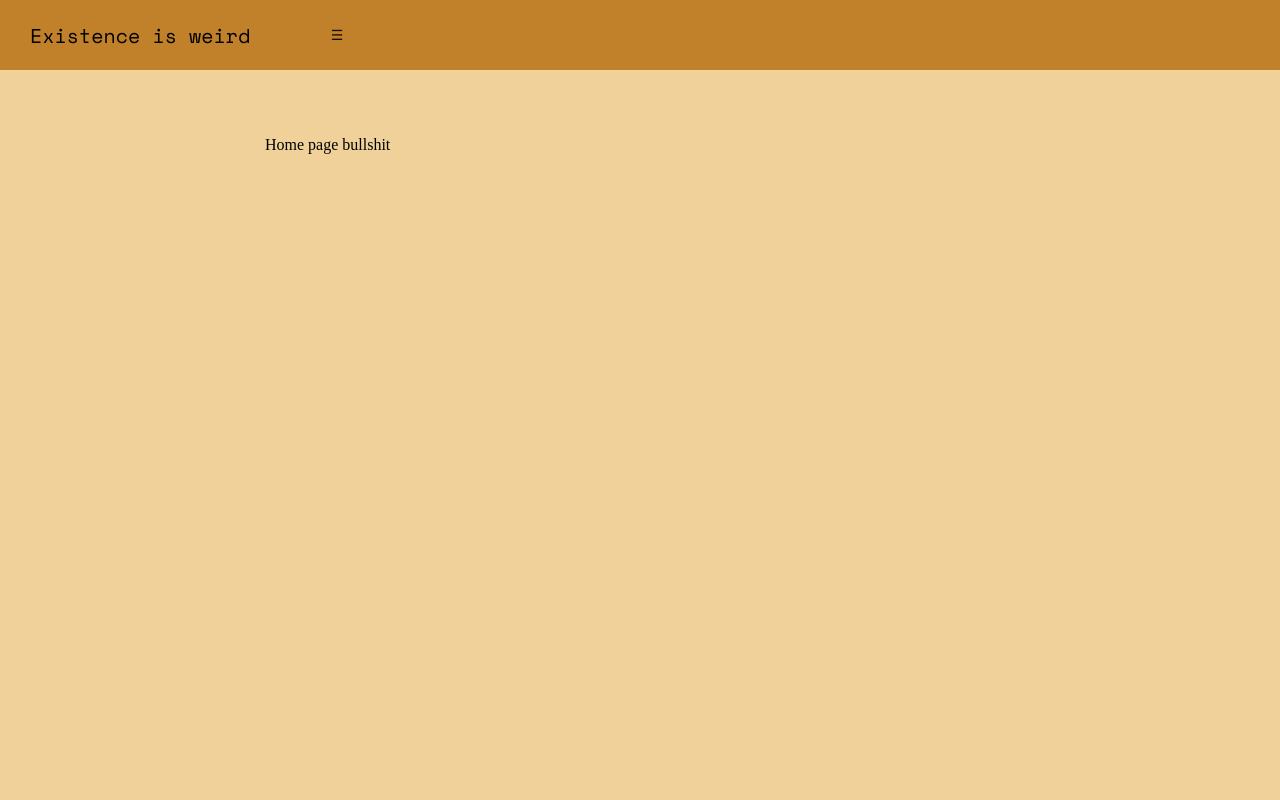
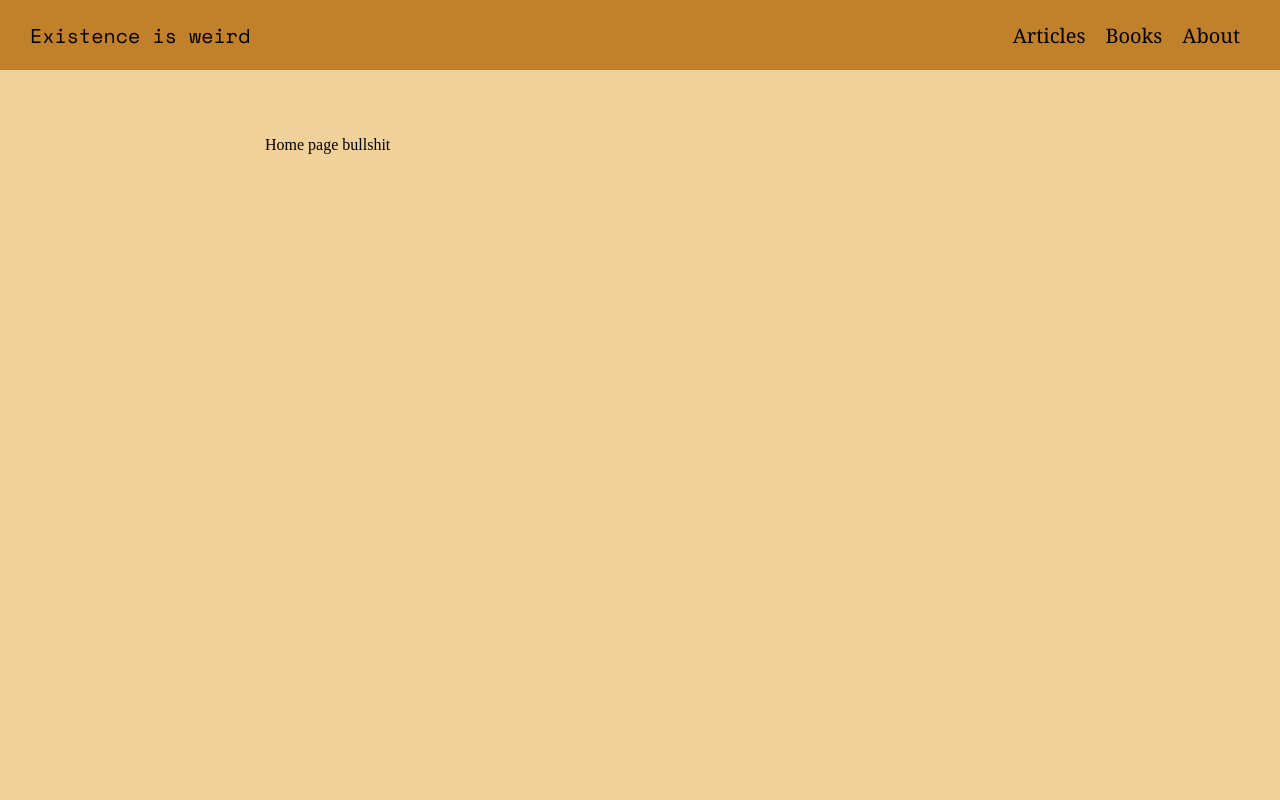
Before and after one commit to travisf131/gatsby-writing-site, a Gatsby site: page / in a window 1280 px wide. Shown: the top 800 px of the page. Built offline with nearby package versions, Linux system fonts and the light colour scheme; Gatsby itself is replaced by a stand-in of ours.

Commit message:
fixed responsive hamburger

```diff
--- a/src/components/header.js
+++ b/src/components/header.js
@@ -23,16 +23,17 @@ const Header = () => {
                 <Link className={link} to="../books">Books</Link>
                 <Link className={link} to="../about">About</Link>
             </div>
+            <div className={hamburger}>
             <Button
                 id="basic-button"
                 aria-controls="basic-menu"
                 aria-haspopup="true"
                 aria-expanded={open ? 'true' : undefined}
                 onClick={handleClick}
-                className={hamburger}
             >
                 ☰
             </Button>
+            </div>
             <Menu
                 id="basic-menu"
                 anchorEl={anchorEl}
--- a/src/components/styles/header.module.css
+++ b/src/components/styles/header.module.css
@@ -39,10 +39,6 @@
     color: #f0d199;
 }
 
-.hamburger {
-    display: none;
-}
-
 .HamburgerLink {
     text-decoration: none;
     color: black;
@@ -55,7 +51,7 @@
     padding-right: 30px;
 }
 
-@media screen and (min-width: 0px) and (max-width: 700px) {
+@media screen and (min-width: 0px) and (max-width: 600px) {
     .links {
         display: none;
     }
@@ -69,9 +65,9 @@
     }
   }
 
-  @media screen and (min-width: 701px) and (max-width: 3000px) {
+  @media screen and (min-width: 601px) and (max-width: 3000px) {
     .links {
-        display: none;
+        display: block;
     }
     .hamburger {
         display: none;
```
